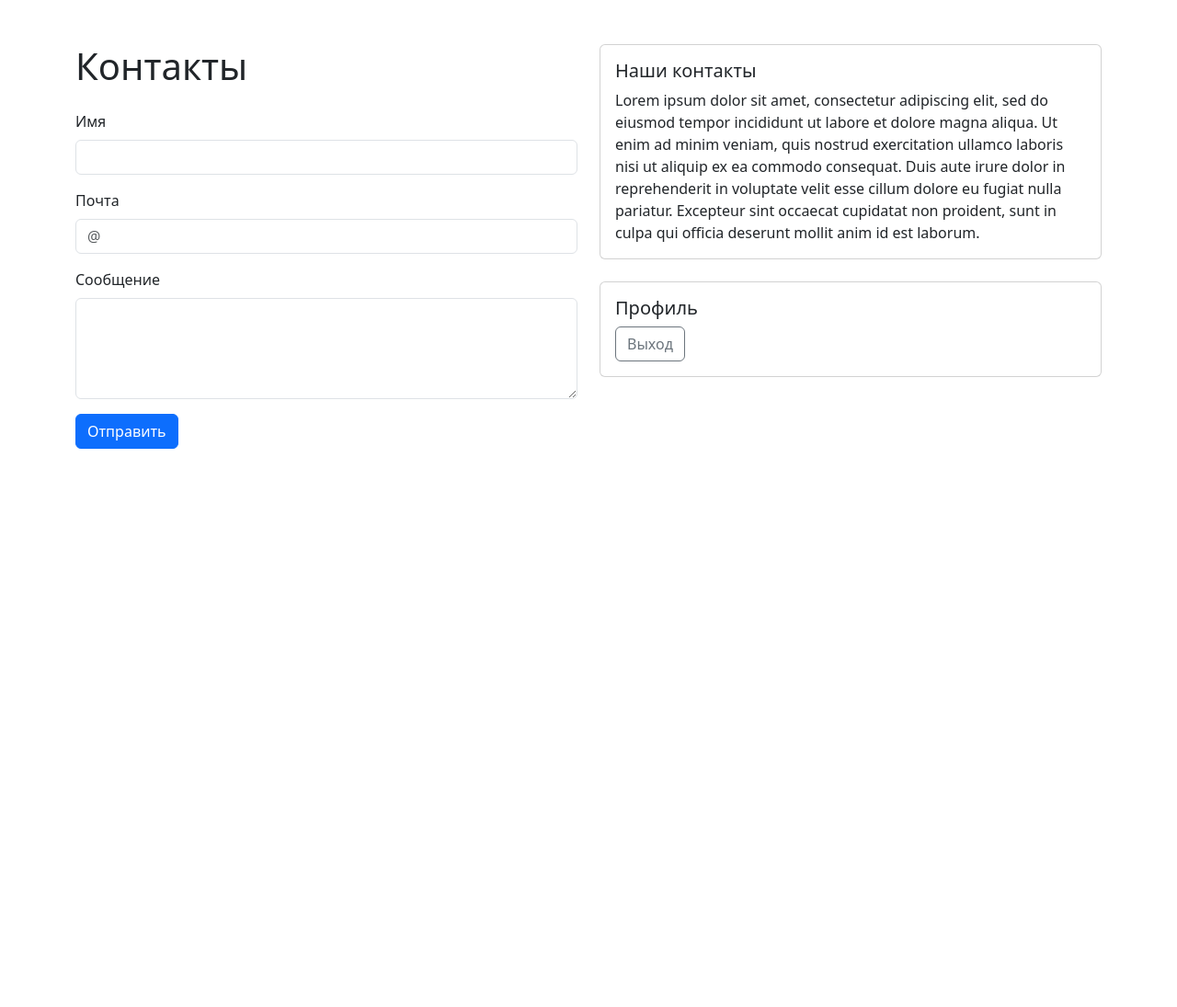
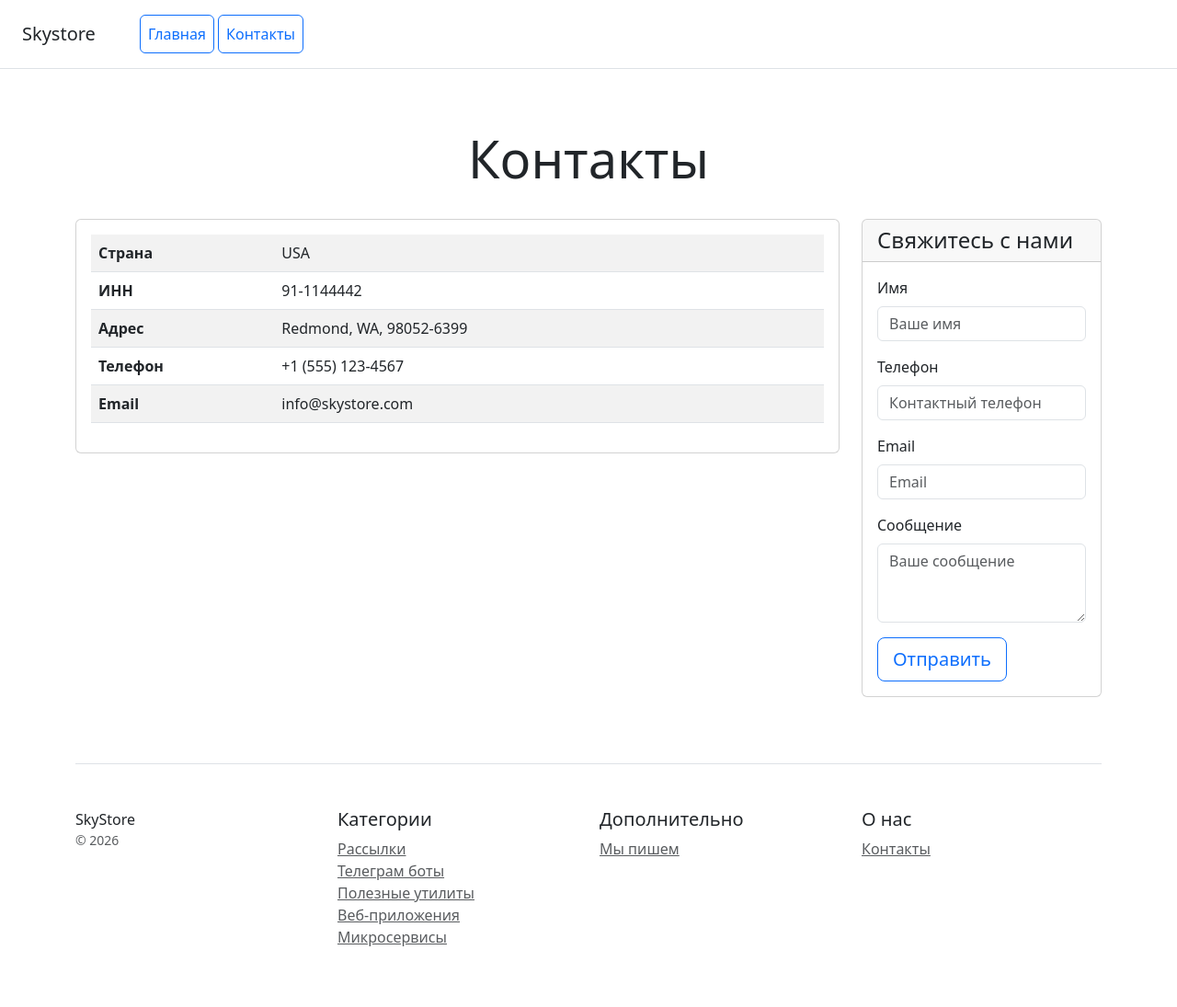
Before and after one commit to alexandraWAA/my-project-, a Python web app: template templates/contacts.html in a window 1280 px wide. Shown: the whole page at 92% size. Before the commit the page ends 488 px from the top, so only its background shows below. Run offline with Jinja, Linux system fonts and the light colour scheme; the template is opened without the code that fills it, so the values that code supplies are empty.

Commit message:
3-st commit

```diff
--- a/templates/contacts.html
+++ b/templates/contacts.html
@@ -1,60 +1,118 @@
-<!DOCTYPE html>
-<html lang="ru">
+<!doctype html>
+<html lang="en">
 <head>
-    <meta charset="UTF-8">
-    <meta name="viewport" content="width=device-width, initial-scale=1.0">
-    <title>Контакты</title>
+    <meta charset="utf-8">
+    <meta name="viewport" content="width=device-width, initial-scale=1">
+    <title>Skystore - Контакты</title>
+    <!-- Подключение Bootstrap CSS -->
     <link href="https://cdn.jsdelivr.net/npm/bootstrap@5.3.0/dist/css/bootstrap.min.css" rel="stylesheet">
 </head>
 <body>
+<div class="d-flex flex-column flex-md-row align-items-center p-3 px-md-4 mb-3 bg-white border-bottom box-shadow">
+    <h5 class="my-0 mr-md-auto font-weight-normal">Skystore</h5>
+    <nav class="ms-5">
+        <a class="p-2 btn btn-outline-primary" href="/">Главная</a>
+        <a class="p-2 btn btn-outline-primary" href="/contacts">Контакты</a>
+    </nav>
+</div>
 
-<div class="container py-5">
-    <div class="row">
-        <!-- Левая колонка: форма -->
-        <div class="col-md-6">
-            <h1 class="mb-4">Контакты</h1>
+<div class="pricing-header px-3 py-3 pt-md-5 pb-md-4 mx-auto text-center">
+    <h1 class="display-4">Контакты</h1>
+</div>
 
-            <form method="POST" action="/submit-form">
-                <div class="mb-3">
-                    <label for="name" class="form-label">Имя</label>
-                    <input type="text" class="form-control" id="name" name="name" required>
-                </div>
-
-                <div class="mb-3">
-                    <label for="email" class="form-label">Почта</label>
-                    <input type="email" class="form-control" id="email" name="email" placeholder="@">
-                </div>
-
-                <div class="mb-3">
-                    <label for="message" class="form-label">Сообщение</label>
-                    <textarea class="form-control" id="message" name="message" rows="4"></textarea>
-                </div>
-
-                <button type="submit" class="btn btn-primary">Отправить</button>
-            </form>
-        </div>
-
-        <!-- Правая колонка: текст и профиль -->
-        <div class="col-md-6">
-            <div class="card mb-4">
+<div class="container">
+    <div class="row text-start">
+        <div class="col-lg-9 col-md-6 col-sm-12">
+            <div class="card mb-4 box-shadow">
                 <div class="card-body">
-                    <h5 class="card-title">Наши контакты</h5>
-                    <p class="card-text">
-                        Lorem ipsum dolor sit amet, consectetur adipiscing elit, sed do eiusmod tempor incididunt ut labore et dolore magna aliqua. Ut enim ad minim veniam, quis nostrud exercitation ullamco laboris nisi ut aliquip ex ea commodo consequat. Duis aute irure dolor in reprehenderit in voluptate velit esse cillum dolore eu fugiat nulla pariatur. Excepteur sint occaecat cupidatat non proident, sunt in culpa qui officia deserunt mollit anim id est laborum.
-                    </p>
+                    <table class="table table-striped">
+                        <tr>
+                            <td class="w-25"><strong>Страна</strong></td>
+                            <td>USA</td>
+                        </tr>
+                        <tr>
+                            <td class="w-25"><strong>ИНН</strong></td>
+                            <td>91-1144442</td>
+                        </tr>
+                        <tr>
+                            <td class="w-25"><strong>Адрес</strong></td>
+                            <td>Redmond, WA, 98052-6399</td>
+                        </tr>
+                        <tr>
+                            <td class="w-25"><strong>Телефон</strong></td>
+                            <td>+1 (555) 123-4567</td>
+                        </tr>
+                        <tr>
+                            <td class="w-25"><strong>Email</strong></td>
+                            <td>info@skystore.com</td>
+                        </tr>
+                    </table>
                 </div>
             </div>
-
-            <div class="card">
+        </div>
+        <div class="col-lg-3 col-md-6 col-sm-12">
+            <div class="card mb-4 box-shadow">
+                <div class="card-header">
+                    <h4 class="my-0 font-weight-normal">Свяжитесь с нами</h4>
+                </div>
                 <div class="card-body">
-                    <h5 class="card-title">Профиль</h5>
-                    <a href="#" class="btn btn-outline-secondary">Выход</a>
+                    <form method="post" action="/submit-form">
+                        <div class="mb-3">
+                            <label for="name" class="form-label">Имя</label>
+                            <input type="text" name="name" class="form-control" id="name" placeholder="Ваше имя" required>
+                        </div>
+                        <div class="mb-3">
+                            <label for="phone" class="form-label">Телефон</label>
+                            <input type="text" name="phone" class="form-control" id="phone" placeholder="Контактный телефон" required>
+                        </div>
+                        <div class="mb-3">
+                            <label for="email" class="form-label">Email</label>
+                            <input type="email" name="email" class="form-control" id="email" placeholder="Email" required>
+                        </div>
+                        <div class="mb-3">
+                            <label for="message" class="form-label">Сообщение</label>
+                            <textarea name="message" class="form-control" id="message" placeholder="Ваше сообщение" rows="3" required></textarea>
+                        </div>
+                        <button type="submit" class="btn btn-lg btn-block btn-outline-primary">Отправить</button>
+                    </form>
                 </div>
             </div>
         </div>
     </div>
+
+    <footer class="pt-4 my-md-5 pt-md-5 border-top">
+        <div class="row">
+            <div class="col-12 col-md">
+                SkyStore
+                <small class="d-block mb-3 text-muted">&copy; 2026</small>
+            </div>
+            <div class="col-6 col-md">
+                <h5>Категории</h5>
+                <ul class="list-unstyled text-small">
+                    <li><a class="text-muted" href="#">Рассылки</a></li>
+                    <li><a class="text-muted" href="#">Телеграм боты</a></li>
+                    <li><a class="text-muted" href="#">Полезные утилиты</a></li>
+                    <li><a class="text-muted" href="#">Веб-приложения</a></li>
+                    <li><a class="text-muted" href="#">Микросервисы</a></li>
+                </ul>
+            </div>
+            <div class="col-6 col-md">
+                <h5>Дополнительно</h5>
+                <ul class="list-unstyled text-small">
+                    <li><a class="text-muted" href="#">Мы пишем</a></li>
+                </ul>
+            </div>
+            <div class="col-6 col-md">
+                <h5>О нас</h5>
+                <ul class="list-unstyled text-small">
+                    <li><a class="text-muted" href="/contacts">Контакты</a></li>
+                </ul>
+            </div>
+        </div>
+    </footer>
 </div>
 
+<!-- Подключение Bootstrap JS -->
 <script src="https://cdn.jsdelivr.net/npm/bootstrap@5.3.0/dist/js/bootstrap.bundle.min.js"></script>
 </body>
 </html>
```
Also changed, not shown: main.py (+52 -22 lines), templates/home.html (added, +119 -0 lines), templates/index.html (deleted, +0 -73 lines).
